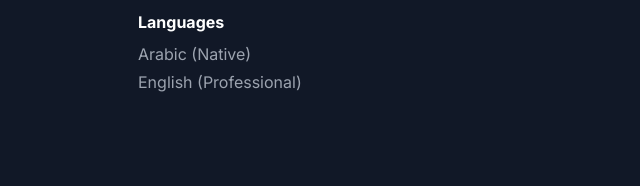
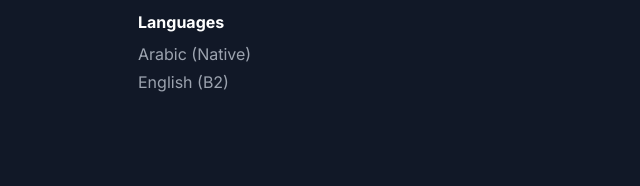
Before and after one commit to sirahmed2024/ahmedrashad.github.io, a plain HTML site: page index.html in a window 1280 px wide. Shown: the part 614-800 px from the top of the page, 518-1158 px from the left. Drawn offline with nearby package versions, Linux system fonts and the light colour scheme.

Commit message:
Update index.html

```diff
--- a/index.html
+++ b/index.html
@@ -190,7 +190,7 @@
                 ss_4: "Adaptability",
                 languages_subheading: "Languages",
                 lang_1: "Arabic (Native)",
-                lang_2: "English (Professional)",
+                lang_2: "English (B2)",
                 skills_heading: "Technical Skills",
                 skills_lang: "Languages",
                 skills_db: "Databases",
```
